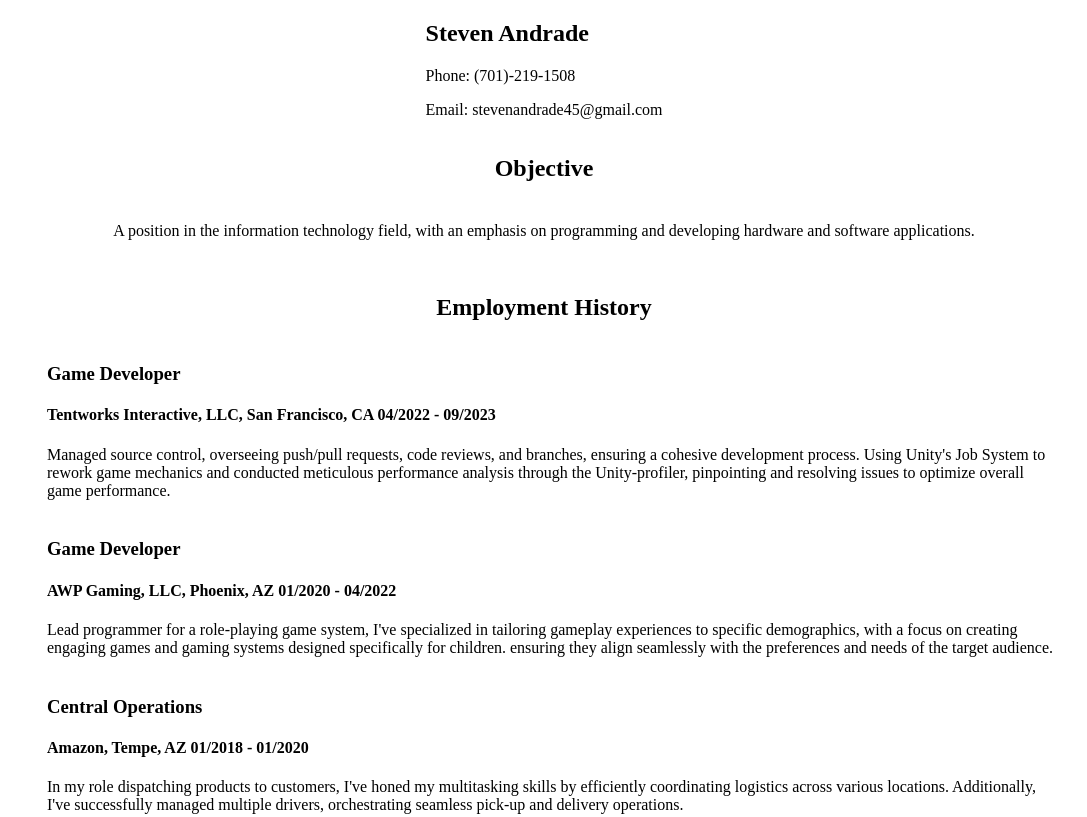
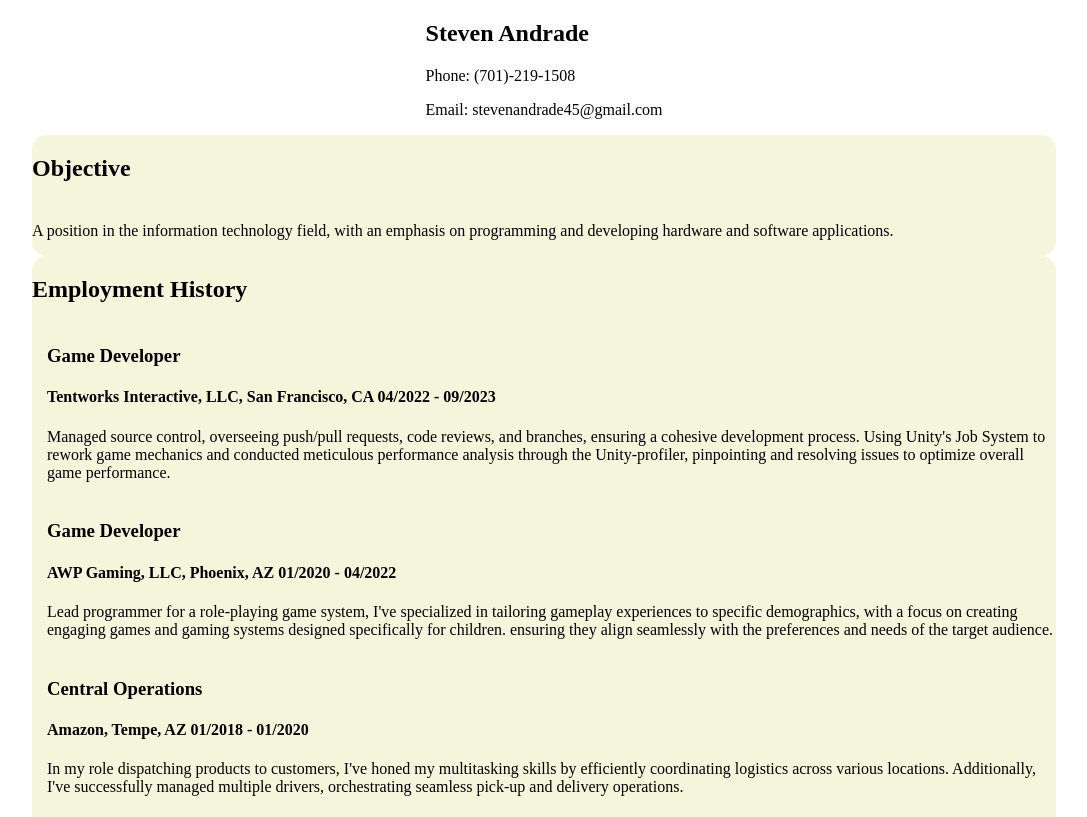
Before and after one commit to steven31dd/steven31dd.github.io, a plain HTML site: page index.html in a window 1280 px wide. Shown: the top 817 px of the page, without its empty margins (96-1183 px from the left). Drawn offline with Linux system fonts and the light colour scheme.

Commit message:
initial css

```diff
--- a/style.css
+++ b/style.css
@@ -11,9 +11,10 @@ body{
 .Section{
     display: flex;
     flex-direction: column;
-    justify-content: center;
-    align-items: center;
     gap: 4px;
+
+    background-color: beige;
+    border-radius: 15px;
 }
 
 .Employment{
```
Also changed, not shown: index.html (+0 -3 lines).
